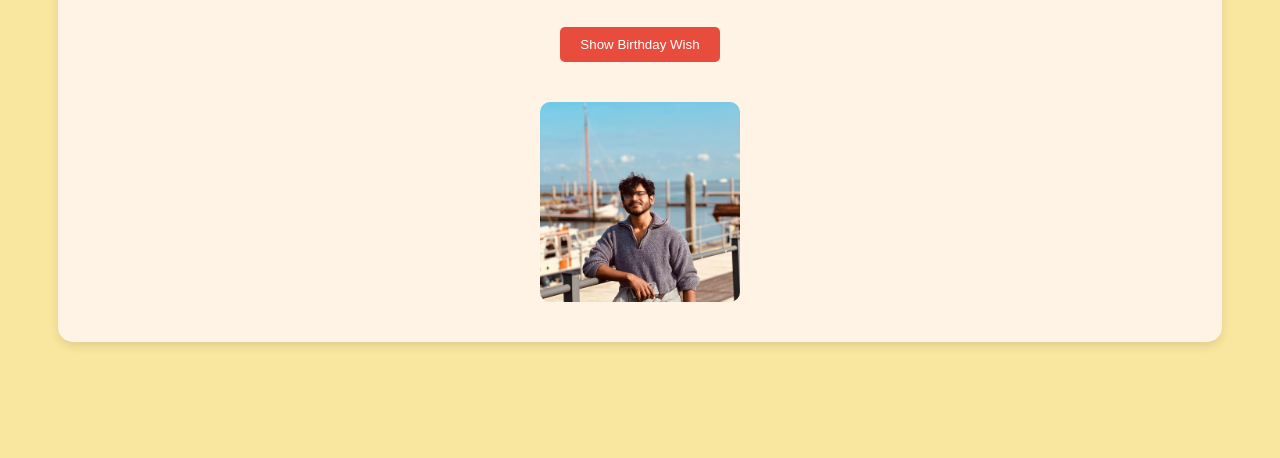
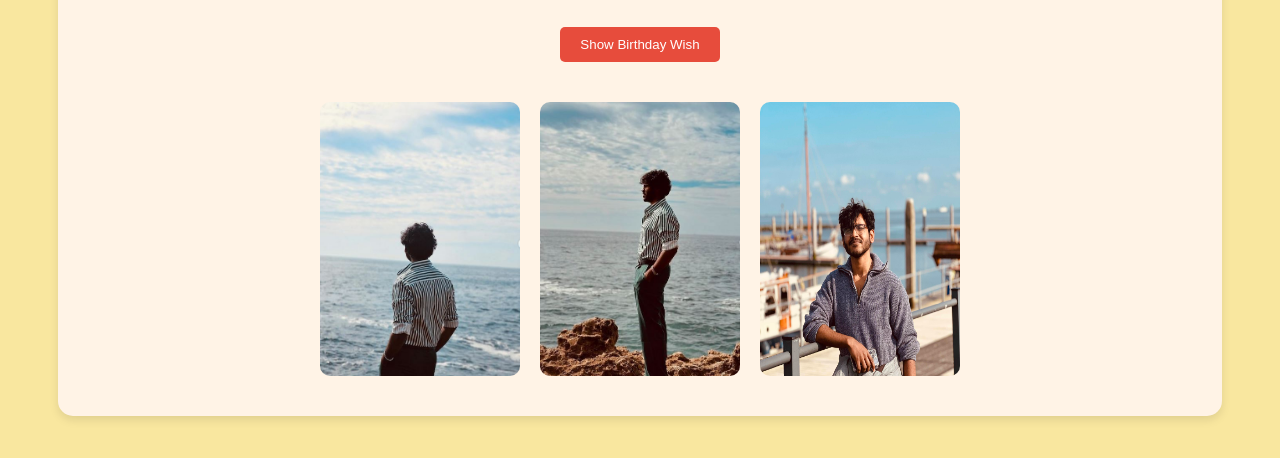
Before and after one commit to foysal4O4/FazlyRabby, a plain HTML site: page index.html in a window 1280 px wide. Shown: the part 194-652 px from the top of the page. Drawn offline with Linux system fonts and the light colour scheme.

Commit message:
Update index.html

```diff
--- a/index.html
+++ b/index.html
@@ -13,6 +13,8 @@
         <button onclick="showWish()">Show Birthday Wish</button>
         <div id="specialWish" class="hidden"></div>
         <div class="image-gallery">
+            <img src="image1.jpg" alt="Birthday Celebration" class="animate-image">
+            <img src="image2.jpg" alt="Birthday Cake" class="animate-image">
             <img src="image3.jpg" alt="Party" class="animate-image">
         </div>
     </div>
```
